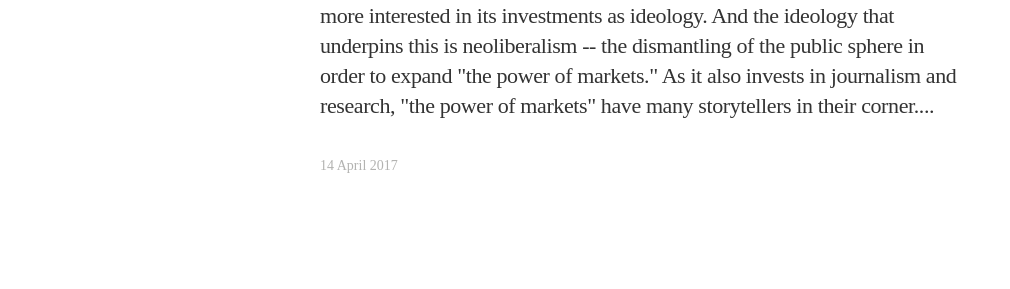
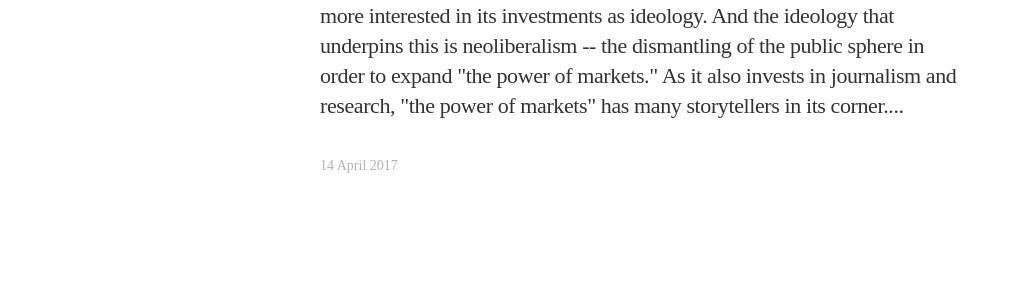
Before and after one commit to HackEducation/Writing, a Jekyll site: the page built from index.html, in a window 1280 px wide and 900 px high, scrolled down 763 px. Shown: the part 287-576 px from the top of the window, without its empty margins (0-1010 px from the left). Built offline with Jekyll 4.4.1, drawn with Linux system fonts in a browser that asks for light colours; nearby versions of some CDN libraries; some web fonts are replaced; some of the changed text lies outside the part shown.

Commit message:
Small edits

```diff
--- a/index.html
+++ b/index.html
@@ -15,7 +15,7 @@ layout: default
               <h2 class="post-title" itemprop="name"><a href="http://hackeducation.com/2017/04/14/omidyar" itemprop="url">The Omidyar Network and the (Neoliberal) Future of Education</a></h2>
             </header>
             <section class="post-excerpt" itemprop="description">
-              <p>One might ask, what is the Omidyar Network's investment strategy? I'm more interested in its investments as ideology. And the ideology that underpins this is neoliberalism -- the dismantling of the public sphere in order to expand "the power of markets." As it also invests in journalism and research, "the power of markets" have many storytellers in their corner....</p>
+              <p>One might ask, what is the Omidyar Network's investment strategy? I'm more interested in its investments as ideology. And the ideology that underpins this is neoliberalism -- the dismantling of the public sphere in order to expand "the power of markets." As it also invests in journalism and research, "the power of markets" has many storytellers in its corner....</p>
             </section>
             <div class="post-meta">
               <time datetime="14 April 2017">14 April 2017</time>
```
